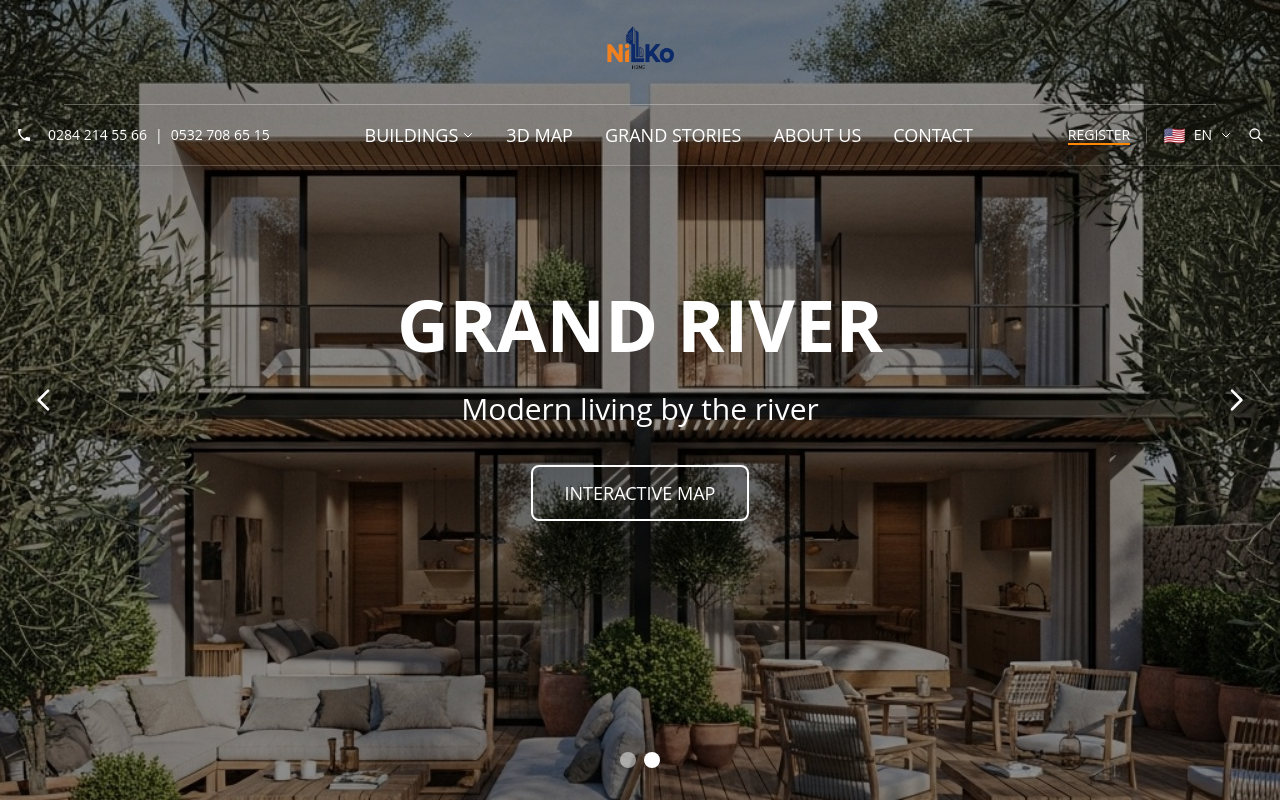
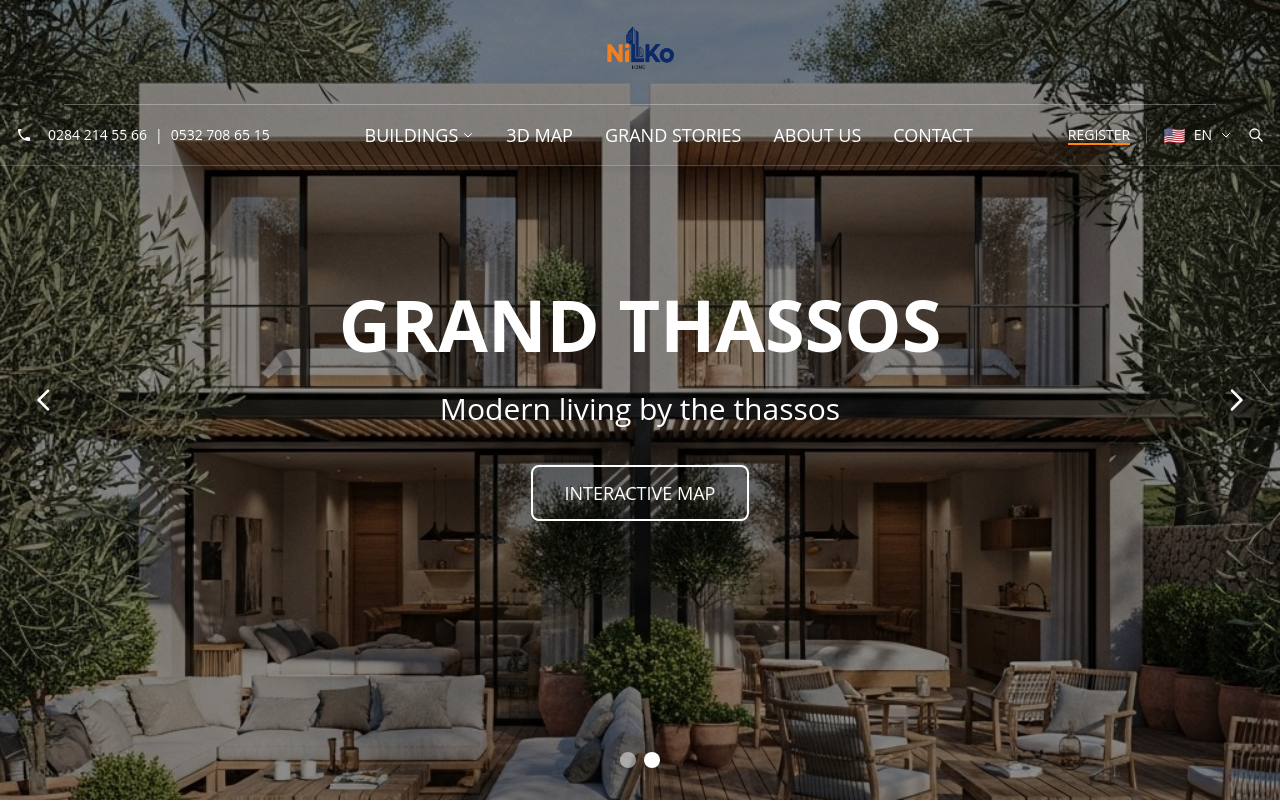
Before and after one commit to 0prateeksingh0/nikloHome, a React (Vite) app: page / in a window 1280 px wide. Shown: the top 802 px of the page. Built offline with nearby package versions, Linux system fonts and the light colour scheme.

Commit message:
renaming in hero

```diff
--- a/src/components/Hero.tsx
+++ b/src/components/Hero.tsx
@@ -10,8 +10,8 @@
       image: "/hero1.jpeg"
     },
     {
-      title: "GRAND RIVER",
-      subtitle: "Modern living by the river",
+      title: "GRAND THASSOS",
+      subtitle: "Modern living by the thassos",
       image: "/hero2.jpeg"
     }
   ];
@@ -40,7 +40,7 @@
         <img
           src={slides[currentSlide].image}
           alt={`${slides[currentSlide].title} - ${slides[currentSlide].subtitle}`}
-          className="w-full h-full object-cover transition-opacity duration-1000"
+          className="w-full h-full object-cover object-center transition-opacity duration-1000"
         />
         {/* Overlay */}
         <div className="absolute inset-0 bg-black/40"></div>
```
